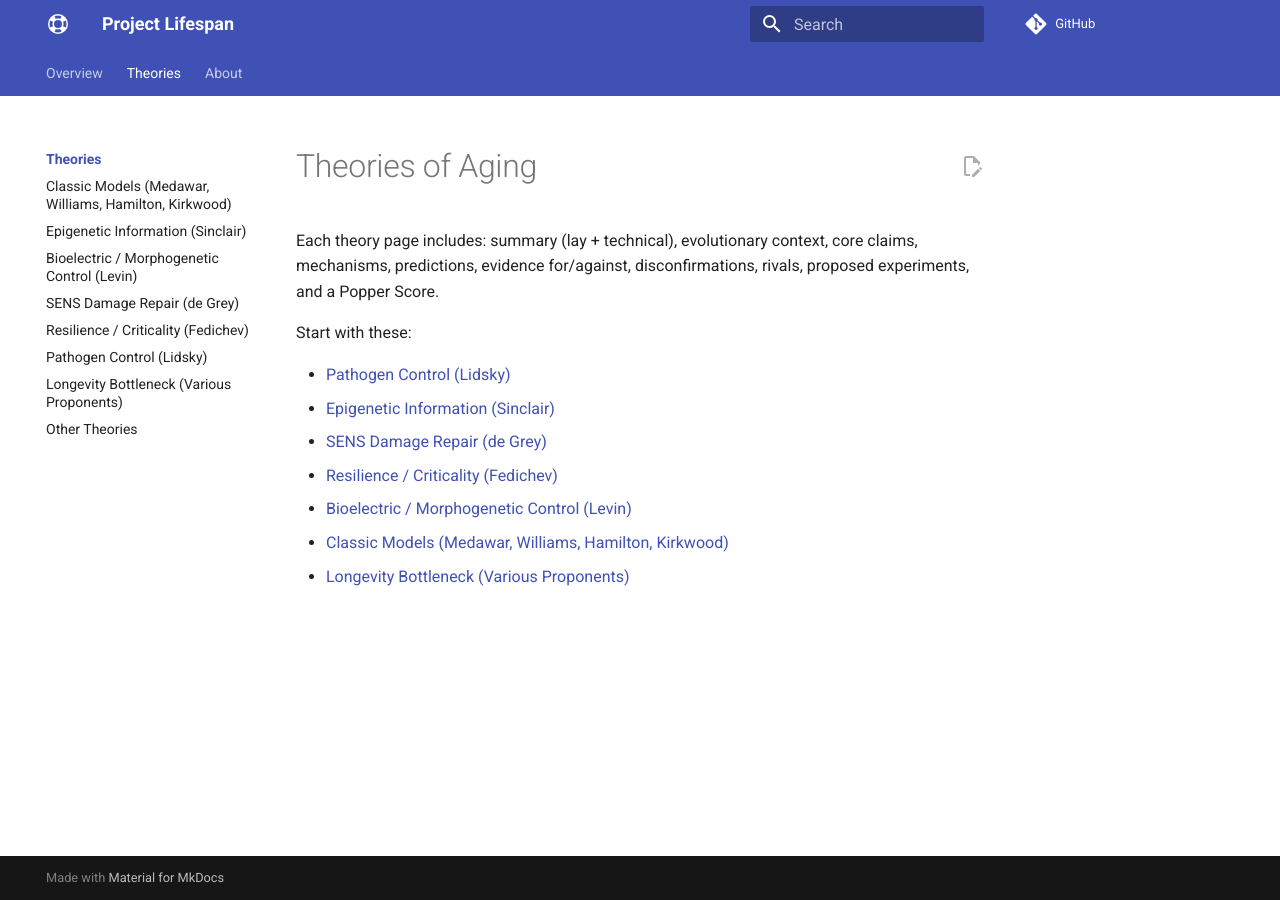
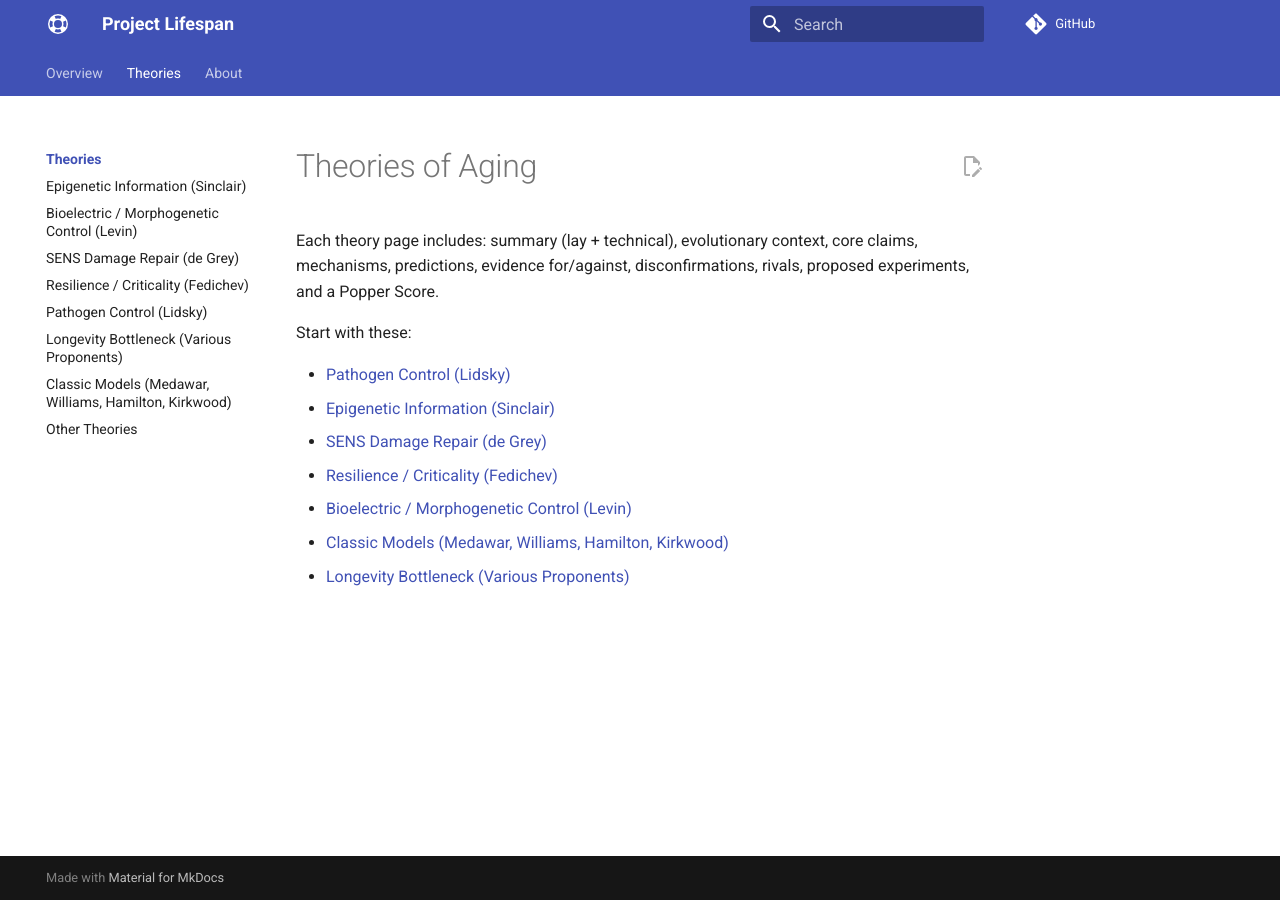
Before and after one commit to djgish485/project-lifespan, an MkDocs documentation site: the page built from docs/theories/index.md, in a window 1280 px wide. Built offline with MkDocs 1.6.1 and Material for MkDocs 9.7.7, drawn with Linux system fonts in a browser that asks for light colours; comment, search, counter and statistics services are not loaded; part of the change alters nothing that is shown.

```diff
--- a/mkdocs.yml
+++ b/mkdocs.yml
@@ -54,13 +54,13 @@ nav:
   - Overview: index.md
   - Theories:
       - theories/index.md
-      - Classic Models (Medawar, Williams, Hamilton, Kirkwood): theories/classic_models.md
       - Epigenetic Information (Sinclair): theories/epigenetic_information.md
       - Bioelectric / Morphogenetic Control (Levin): theories/bioelectric_morphogenetic_control.md
       - SENS Damage Repair (de Grey): theories/sens_damage_repair.md
       - Resilience / Criticality (Fedichev): theories/resilience_criticality.md
       - Pathogen Control (Lidsky): theories/pathogen_control.md
       - Longevity Bottleneck (Various Proponents): theories/longevity_bottleneck.md
+      - Classic Models (Medawar, Williams, Hamilton, Kirkwood): theories/classic_models.md
       - Other Theories: theories/other_theories.md
   - About: about.md
 
```
